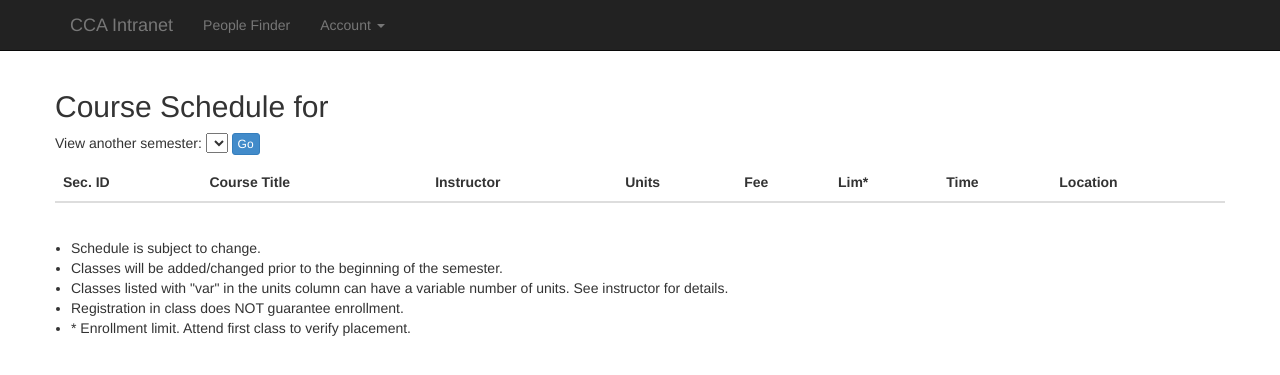
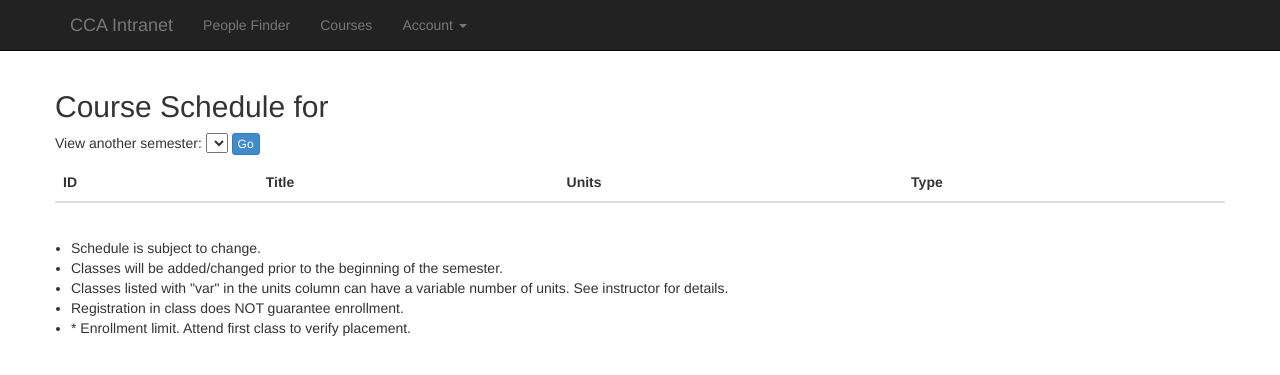
Before and after one commit to shacker/ccademo, a Django app: template templates/courses/schedule.html in a window 1280 px wide. Shown: the top 375 px of the page. Run offline with Django 3.2, Linux system fonts and the light colour scheme; the template is opened without the code that fills it, so the values that code supplies are empty; parts of the project's set-up code (start-up, migrations or seed data) failed here and were passed over; some libraries are stand-ins or nearby versions.

Commit message:
Separate detail views for courses and offerings

```diff
--- a/apps/courses/urls.py
+++ b/apps/courses/urls.py
@@ -11,9 +11,9 @@
     url(r'^descriptions/$', 'offerings_schedule', {'printable': True}, name="courses_descriptions"),
     url(r'^categories/$', 'program_categories', name="program_categories"),
     url(r'^majors/$', 'program_majors', name="program_majors"),
+    url(r'^course/(?P<internal_title>[\w-]+)/$', 'course_detail',  name='course_detail'),
 
     url(r'^category/(?P<slug>[\w-]+)/$', 'program_category', name='program_category'),
-    url(r'^major/(?P<slug>[\w-]+)/$', 'program_major', name='program_major'),
 
     url(r'^class/(?P<course_id>[\d]+)$', 'offering_detail', name="offering_detail"),
     url(r'^class/(?P<course_id>[\d]+)/schedule$', 'offering_schedule', name="offering_schedule"),
--- a/templates/courses/schedule.html
+++ b/templates/courses/schedule.html
@@ -29,56 +29,21 @@
 <table id="schedule" class="table" >
     <thead>
         <tr>
-            <th>Sec. ID</th>
-            <th>Course Title</th>
-            <th>Instructor</th>
+            <th>ID</th>
+            <th>Title</th>
             <th>Units</th>
-            <th>Fee</th>
-            <th>Lim*</th>
-            <th>Time</th>
-            <th>Location</th>
+            <th>Type</th>
         </tr>
     </thead>
 
-    {% for offering in offerings %}
+    {% for course in courses %}
         <tr>
-
-            <td>{{ offering.course_sec_id }}</td>
-
-            <td>
-                <a href="{% url 'offering_detail' offering.id %}"
-                    onclick="OpenDetails(this.href); return false">
-                {% if offering.title %}
-                    {{ offering.title|truncatewords:4 }}
-                {% else %}
-                    {{ offering.course.long_title|truncatewords:4 }}
-                {% endif %}
-            </a>
-            </td>
-            <td>
-            {% ifnotequal offering.instructors.count 1  %}
-              See details
-            {% endifnotequal %}
-            {% ifequal offering.instructors.count 1 %}
-            {% for i in offering.instructors.all %}{{ i }}{% endfor %}
-            {% endifequal %}
-            </td>
-            <td>{{ offering.course.units }}</td>
-            <td><strong>{{ offering.fee|yesno:"Y," }}</strong></td>
-            <td>{% if offering.enroll_lim %}{{ offering.enroll_lim }}{% endif %}</td>
-            <td>{{ offering.time }}</td>
-            <td>
-            {# If location is "other", print the location_other field. In the Rooms table "Other" is record 59 #}
-            {% ifequal offering.location.id 59 %}
-                Other (see details)
-            {% else %}
-                {{ offering.location }}
-            {% endifequal %}
-            </td>
+            <td><a href="{% url 'course_detail' course.internal_title %}">{{ course.internal_title }}</a></td>
+            <td><a href="{% url 'course_detail' course.internal_title %}">{{ course.long_title }}</a></td>
+            <td>{{ course.units }}</td>
+            <td>{{ course.type }}</td>
         </tr>
     {% endfor %}
-
-
 
 </table>
 
--- a/templates/navigation.html
+++ b/templates/navigation.html
@@ -14,6 +14,7 @@
       <ul class="nav navbar-nav">
 
         <li><a href="{% url 'people_directory' %}">People Finder</a></li>
+        <li><a href="{% url 'offerings_schedule' %}">Courses</a></li>
 
         {% if user.is_authenticated %}
           <li><a>You are: {{user}}</a></li>
--- a/templates/scheduler/show.html
+++ b/templates/scheduler/show.html
@@ -13,13 +13,15 @@
         </div>
 
         {% if myclasses %}
-        <ul class="list-group">
+        {# TODO - move style #}
         <style type="text/css">
             .badge a {
                 color:white;
             }
+        </style>
 
-        </style>
+        <ul class="list-group">
+
 
             {% for c in myclasses %}
             <li class="list-group-item">
```
Also changed, not shown: apps/courses/admin.py (+7 -1 lines), apps/courses/views.py (+31 -4 lines), templates/courses/course_detail.html (added, +61 -0 lines).
